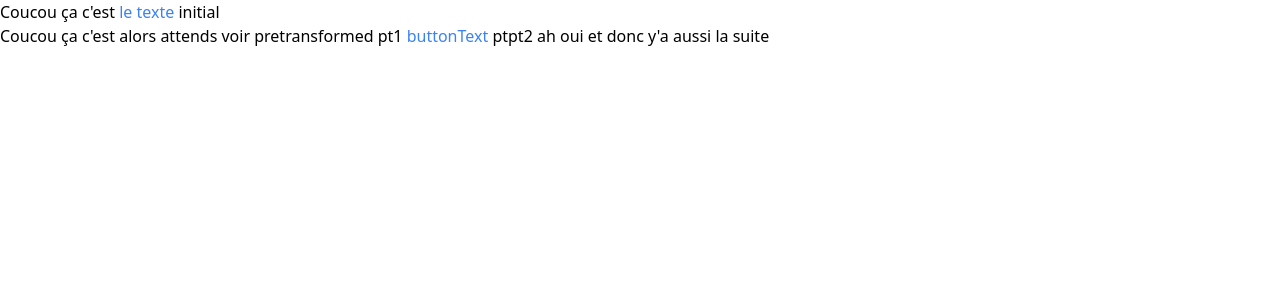
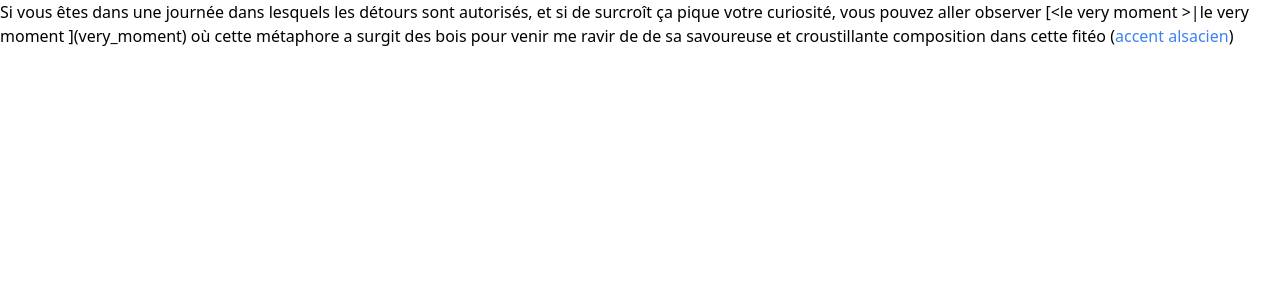
Before and after one commit to entuenedufard/expendingEmail, a Nuxt app: page / in a window 1280 px wide. Shown: the top 300 px of the page. Built offline with nearby package versions, Linux system fonts and the light colour scheme.

Commit message:
ça marche pour une occurence de la regex

```diff
--- a/app.vue
+++ b/app.vue
@@ -1,16 +1,21 @@
 <template>
   <div>
     <div>
-      <p>Coucou ça c'est <span class="text-blue-500 hover:bg-purple-500 hover:text-white" @click="expand">le texte</span> initial</p>
-      <p>Coucou ça c'est <TextModule handle="text1"></TextModule></p>
+      <TextModule handle="text1"></TextModule>
     </div>
   </div>
 </template>
 
 <script setup>
+/**
+   * so we have the format "preTextNormal [pretransformed pt1 <buttonText> preTransformed pt2|postTransformed](handle) postTextNormal"
+   * Which read preExtension : preTextNormal + pretransformed pt1 + buttonText + preTransformed pt2 + postTextNormal
+   * And after extension : preTextNormal + postTransformed + postTextNormal
+   */
   const expansionMap = {
-    text1: "alors attends voir [pretransformed pt1 <buttonText> ptpt2|postTransformed](text2) ah oui et donc y'a aussi la suite",
-    text2: "Coucou ça c'est le texte2",
+    text1: `Si vous êtes dans une journée dans lesquels les détours sont autorisés, et si de surcroît ça pique votre curiosité, vous pouvez aller observer [<le very moment >|le very moment ](very_moment) où cette métaphore a surgit des bois pour venir me ravir de de sa savoureuse et croustillante composition dans cette fitéo ([<accent alsacien>|](accent_alsacien))`,
+    very_moment: `(c'est quand même truculent cette façon dont les anglophones utilisent l'adverbe "very" pour dire "le moment précis, le moment même", imaginez si on disait "le très moment", bref)`,
+    accent_alsacien: `ah oui je prends beaucoup de plaisir en ce moment à jouer inopinément au jeu de parler avec l'accent alsacien, il faut peut-être le savoir pour ne pas être trop déconcerté·e`
   }
 
   provide("expansionMap", expansionMap)
--- a/components/TextModule.vue
+++ b/components/TextModule.vue
@@ -25,12 +25,8 @@
 
   const expanded = ref(false)
 
-  /**
-   * so we have the format "preTextNormal [pretransformed pt1 <buttonText> preTransformed pt2|postTransformed](handle) postTextNormal"
-   * Which read preExtension : preTextNormal + pretransformed pt1 + buttonText + preTransformed pt2 + postTextNormal
-   * And after extension : preTextNormal + postTransformed + postTextNormal
-   */
-  const regex = /(.*)\[(.*)<(.*)>(.*)\|(.*)\]\((.*)\)(.*)/
+
+  const regex = /(.*)\[(.*)<(.*)>(.*)\|(.*)\]\((.*?)\)(.*)/
   const matches = expansionMap[handle].match(regex)
   if (matches) {
     ;[expansionStruct.value, preTextNormal.value, pretransformed1.value, buttonText.value, pretransformed2.value, postTransformed.value, textHandle.value, postTextNormal.value] = matches
```
